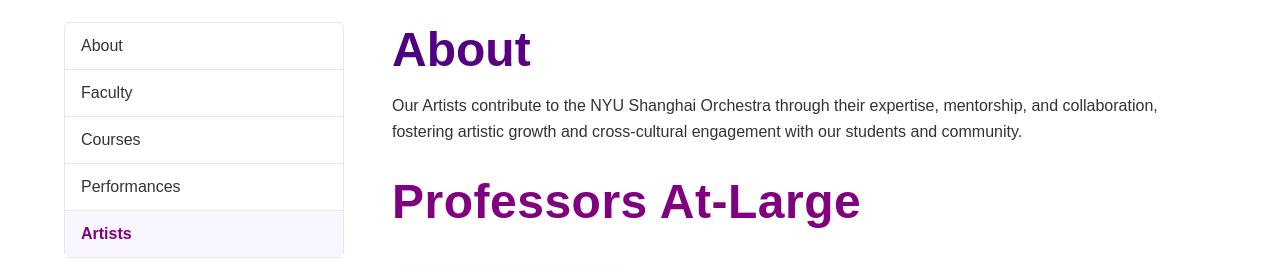
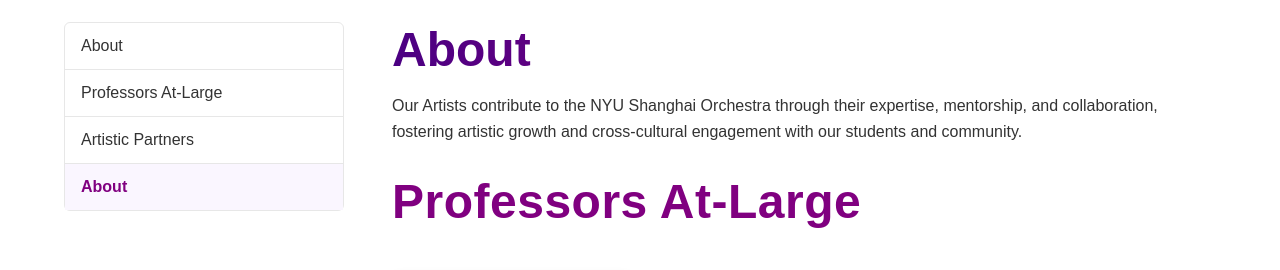
Before and after one commit to monicaluo-nyush/Mock-NYUSH-Performing-Arts-Website, a plain HTML site: page index.html in a window 1280 px wide. Shown: the part 473-743 px from the top of the page. Drawn offline with Linux system fonts and the light colour scheme.

Commit message:
Update index.html

```diff
--- a/index.html
+++ b/index.html
@@ -208,10 +208,9 @@
     <!-- Sidebar -->
     <aside class="sidebar">
       <a href="#">About</a>
-      <a href="#">Faculty</a>
-      <a href="#">Courses</a>
-      <a href="#">Performances</a>
-      <a href="#" class="active">Artists</a>
+      <a href="#">Professors At-Large</a>
+      <a href="#">Artistic Partners</a>
+      <a href="#" class="active">About</a>
     </aside>
 
     <!-- Main -->
```
